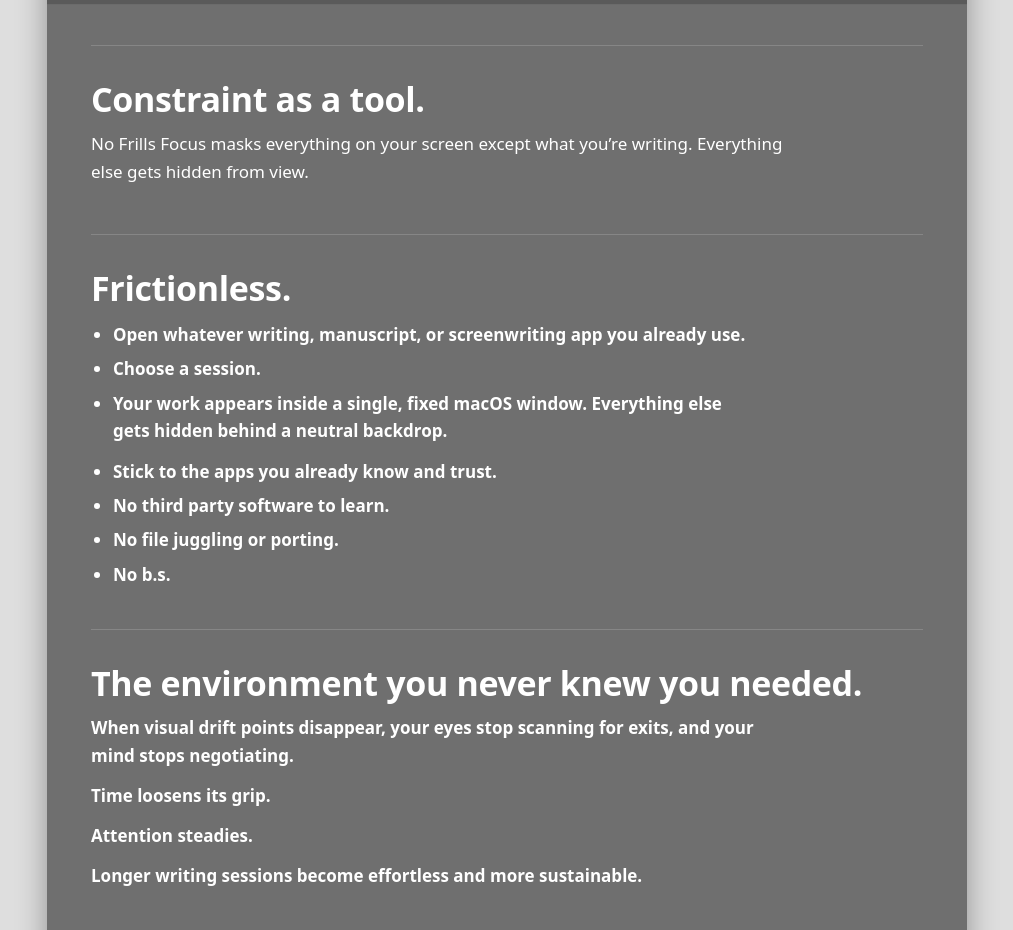
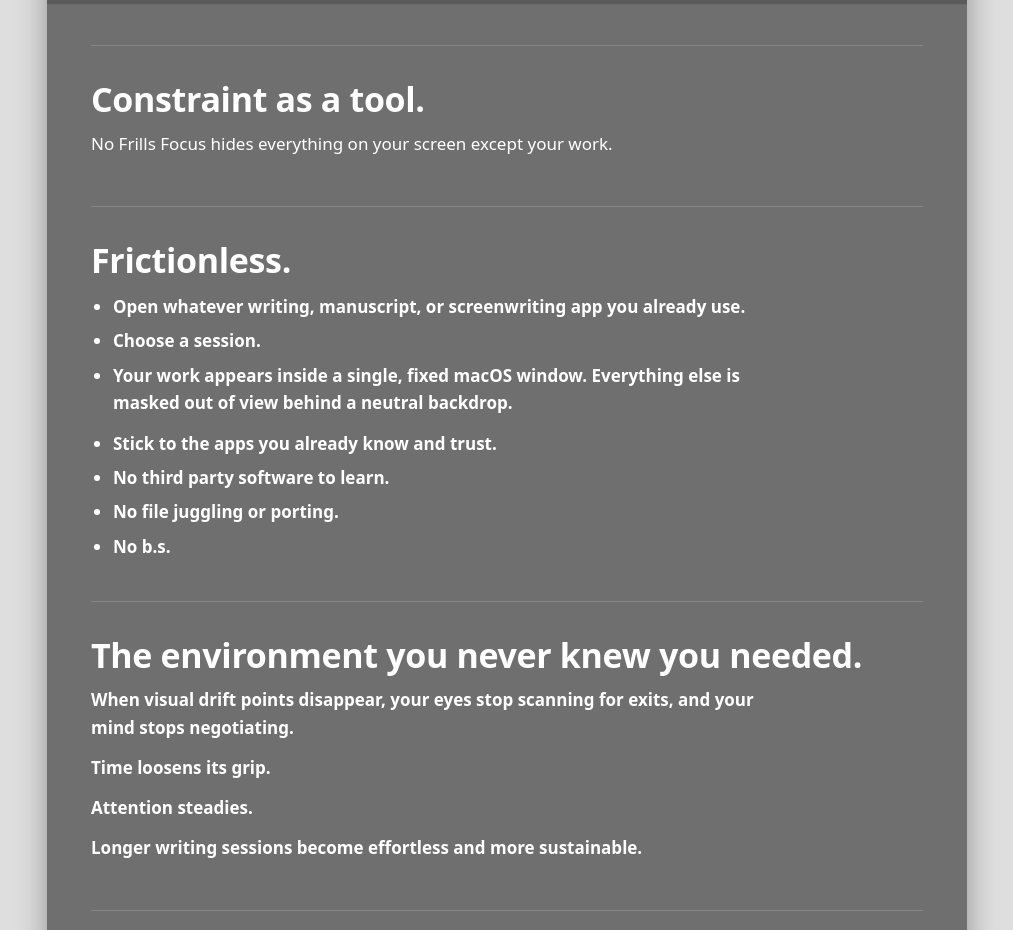
Before and after one commit to AlbatrossSpacebucks/nofrillsfocus, a plain HTML site: page index.html in a window 1280 px wide. Shown: the part 920-1850 px from the top of the page, without its empty margins (133-1146 px from the left). Drawn offline with Linux system fonts and the light colour scheme.

Commit message:
Refine wording in index.html for clarity

```diff
--- a/index.html
+++ b/index.html
@@ -261,7 +261,7 @@
 
 <section class="section" id="what-it-is">
   <h2><strong>Constraint as a tool.</strong></h2>
-  <p>No Frills Focus masks everything on your screen except what you’re writing. Everything else gets hidden from view.</p>
+  <p>No Frills Focus hides everything on your screen except your work.</p>
 </section>
 
 <hr class="rule" />
@@ -271,7 +271,7 @@
   <ul class="bullets">
     <li><strong>Open whatever writing, manuscript, or screenwriting app you already use.</li>
     <li>Choose a session.</li>
-    <li>Your work appears inside a single, fixed macOS window. Everything else gets hidden behind a neutral backdrop.</li>
+    <li>Your work appears inside a single, fixed macOS window. Everything else is masked out of view behind a neutral backdrop.</li>
   </ul>
   <ul class="bullets">
     <li>Stick to the apps you already know and trust.</li>
```
